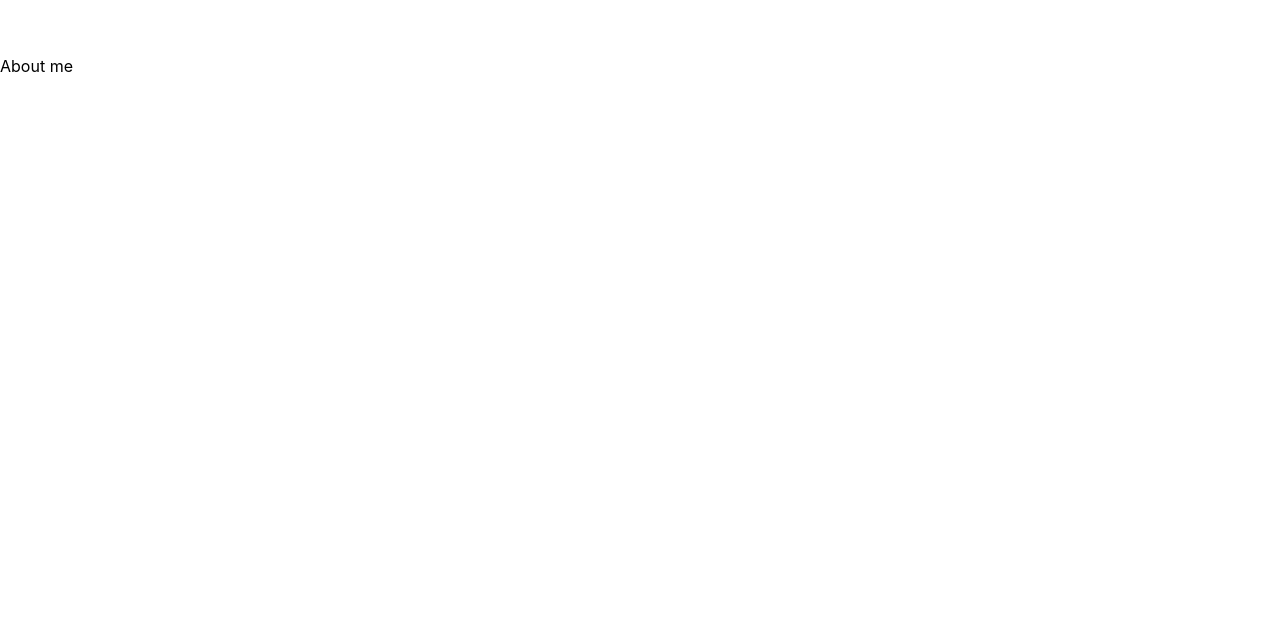
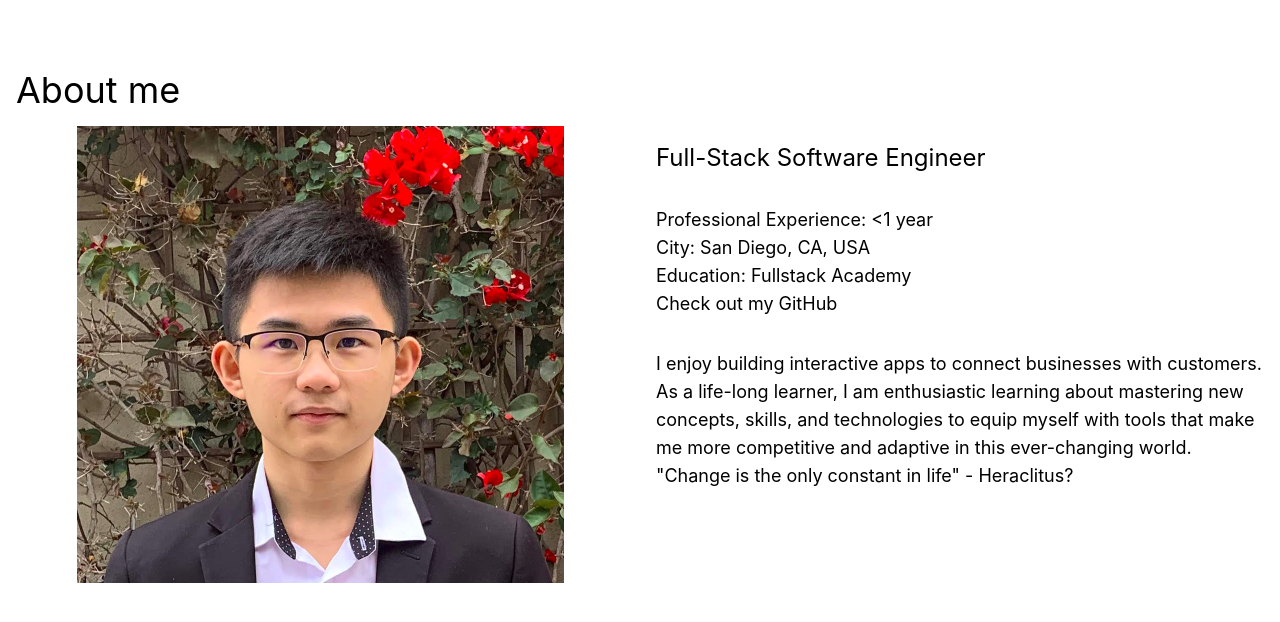
Before and after one commit to KYu-2468/KYu-2468.github.io, a React (Create React App) app: page / in a window 1280 px wide. Shown: the part 746-1368 px from the top of the page. Built offline with nearby package versions, Linux system fonts and the light colour scheme.

Commit message:
Add about me content

```diff
--- a/src/components/About.tsx
+++ b/src/components/About.tsx
@@ -1,9 +1,50 @@
 import React from "react";
+import profileImg from "../assets/img/profile-img.png";
+import Content from "./Typography/Content";
+import SectionTitle from "./Typography/SectionTitle";
+import Title from "./Typography/Title";
 
 const About = () => {
   return (
-    <div>
-      <h1>About me</h1>
+    <>
+      <SectionTitle>About me</SectionTitle>
+      <div className="flex ">
+        <Image />
+        <Info />
+      </div>
+    </>
+  );
+};
+
+const Image = () => {
+  return (
+    <div className="w-1/2 p-4 flex items-center justify-center">
+      <img src={profileImg} alt="profile" />
+    </div>
+  );
+};
+
+const Info = () => {
+  return (
+    <div className="w-1/2 mt-4 flex flex-col">
+      <Title>Full-Stack Software Engineer</Title>
+      <Content>
+        <ul>
+          <li>Professional Experience: {"<1"} year</li>
+          <li>City: San Diego, CA, USA</li>
+          <li>Education: Fullstack Academy</li>
+          <li>
+            <a href="https://github.com/KYu-2468">Check out my GitHub</a>
+          </li>
+        </ul>
+      </Content>
+      <Content>
+        I enjoy building interactive apps to connect businesses with customers.
+        As a life-long learner, I am enthusiastic learning about mastering new
+        concepts, skills, and technologies to equip myself with tools that make
+        me more competitive and adaptive in this ever-changing world. "Change is
+        the only constant in life" - Heraclitus?
+      </Content>
     </div>
   );
 };
--- a/src/components/SectionLayout.tsx
+++ b/src/components/SectionLayout.tsx
@@ -1,9 +1,9 @@
 import React from "react";
 
-type Props = {
+interface Props {
   children: any;
-  id: string | undefined;
-};
+  id: string;
+}
 
 const SectionLayout = ({ children, id }: Props) => {
   return (
--- /dev/null
+++ b/src/components/Typography/Content.tsx
@@ -0,0 +1,11 @@
+import React from "react";
+
+interface ContentProps {
+  children: any;
+}
+
+const Content = ({ children }: ContentProps) => {
+  return <div className="m-4 text-lg">{children}</div>;
+};
+
+export default Content;
--- /dev/null
+++ b/src/components/Typography/SectionTitle.tsx
@@ -0,0 +1,11 @@
+import React from "react";
+
+interface SectionProp {
+  children: any;
+}
+
+const SectionTitle = ({ children }: SectionProp) => {
+  return <h1 className="ml-4 pt-4 text-4xl">{children}</h1>;
+};
+
+export default SectionTitle;
--- /dev/null
+++ b/src/components/Typography/Title.tsx
@@ -0,0 +1,11 @@
+import React from "react";
+
+interface TitleProps {
+  children: any;
+}
+
+const Title = ({ children }: TitleProps) => {
+  return <div className="text-2xl m-4">{children}</div>;
+};
+
+export default Title;
```
Also changed, not shown: src/assets/img/profile-img.png (added).
